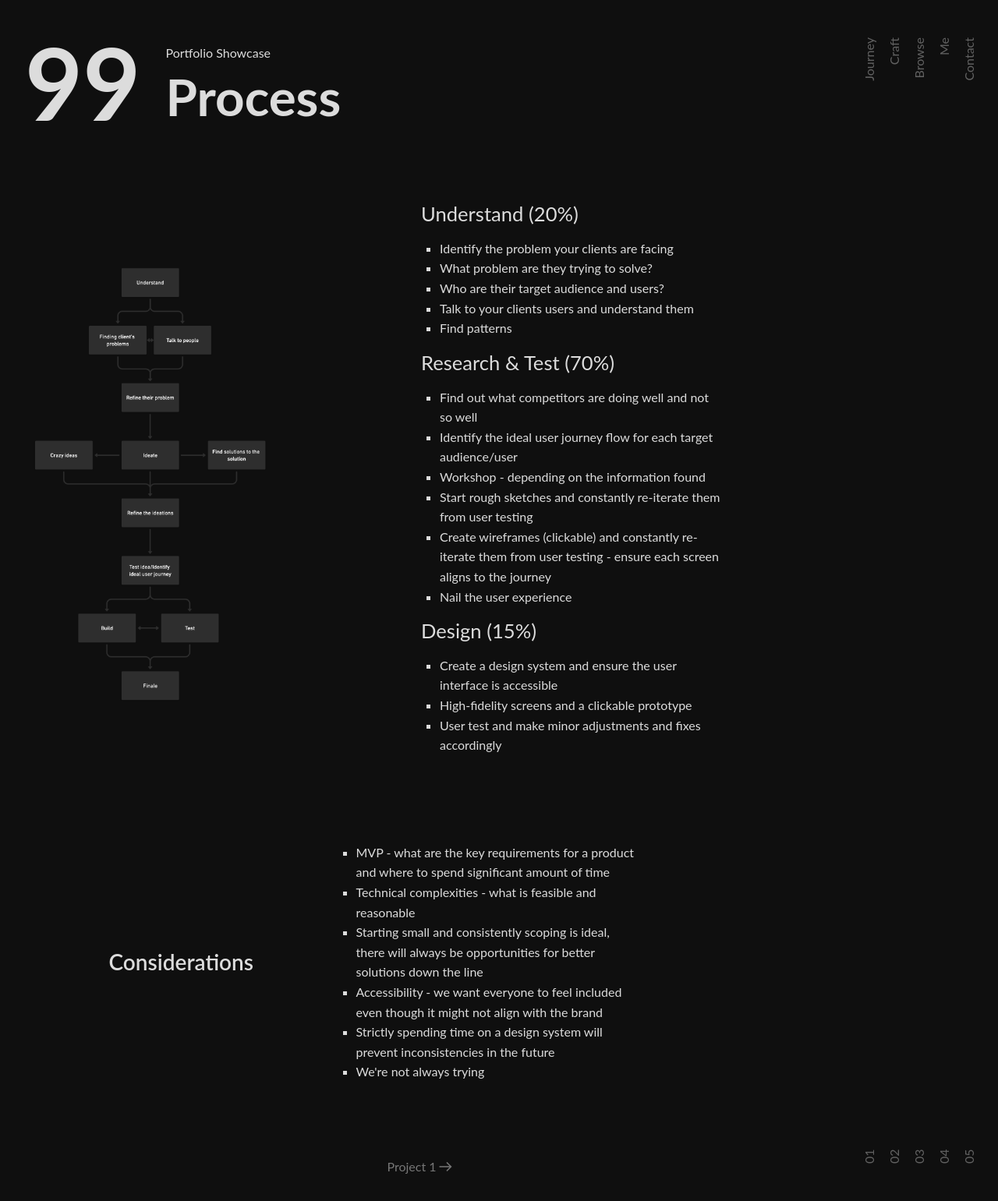
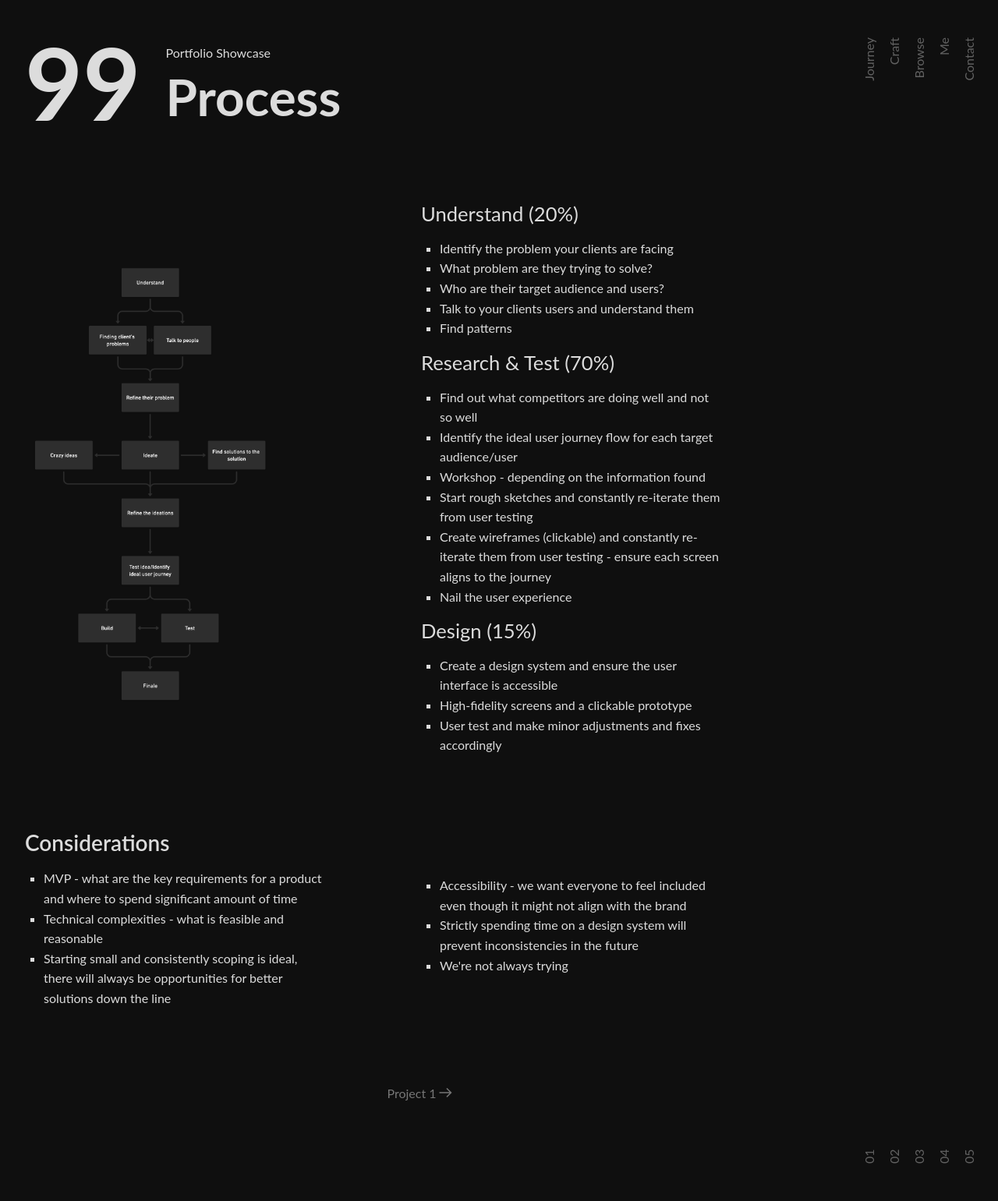
Before and after one commit to t-siri/portfolio-2022, a Jekyll site: the page built from _pages/portfolio-showcase-home.html, in a window 1280 px wide. Shown: the whole page at 78% size. Built offline with Jekyll 4.4.1, drawn with Linux system fonts in a browser that asks for light colours; some web fonts are replaced.

Commit message:
animation

```diff
--- a/_pages/portfolio-showcase-home.html
+++ b/_pages/portfolio-showcase-home.html
@@ -60,14 +60,19 @@
 		</div>
 
 		<div class="subsection scroll-animation-false">
-			<p class="h3">Considerations</p>
-			<div class="subsection__description">
+			<div>
+				<p class="h3">Considerations</p>
 				<ul>
 					<li>MVP - what are the key requirements for a product and where to spend significant amount of
 						time</li>
 					<li>Technical complexities - what is feasible and reasonable</li>
 					<li>Starting small and consistently scoping is ideal, there will always be opportunities for
 						better solutions down the line</li>
+				</ul>
+			</div>
+			<div class="subsection__description">
+				<p class="h3"></p>
+				<ul>
 					<li>Accessibility - we want everyone to feel included even though it might not align with the brand
 					</li>
 					<li>Strictly spending time on a design system will prevent inconsistencies in the future</li>
@@ -76,7 +81,7 @@
 			</div>
 		</div>
 
-		<a class="btn-text" href="/portfolio-showcase-p1">
+		<a class="btn-text scroll-animation-false" href="/portfolio-showcase-p1">
 			<span>Project 1</span>
 			<span class="material-symbols-outlined">
 				arrow_right_alt
--- a/_pages/portfolio-showcase-p1.html
+++ b/_pages/portfolio-showcase-p1.html
@@ -128,7 +128,7 @@
 		</div>
 
 
-		<div style="display: flex; justify-content: center;">
+		<div class="scroll-animation-false" style="display: flex; justify-content: center;">
 			<a class="btn-text" href="/portfolio-showcase-home">
 				<span style="margin-right: 10px;" class="material-symbols-outlined">
 					arrow_back
--- a/_sass/pages/showcase.scss
+++ b/_sass/pages/showcase.scss
@@ -1,18 +1,19 @@
 .port-showcase-page {
     .content {
         max-width: unset;
+    }
+
+    .scroll-animation-false {
+        opacity: 0;
+    }
+    .scroll-animation-true {
+        @include fadeInUp(1s);
     }
     .subsection {
         margin: 5rem auto;
         display: flex;
         align-items: center;
         justify-content: space-evenly;
-        &.scroll-animation-false {
-            opacity: 0;
-        }
-        &.scroll-animation-true {
-            @include fadeInUp(1s);
-        }
 
         &__img {
             img {
```
Also changed, not shown: _pages/portfolio-showcase-p2.html (+13 -6 lines), 5 other files.
